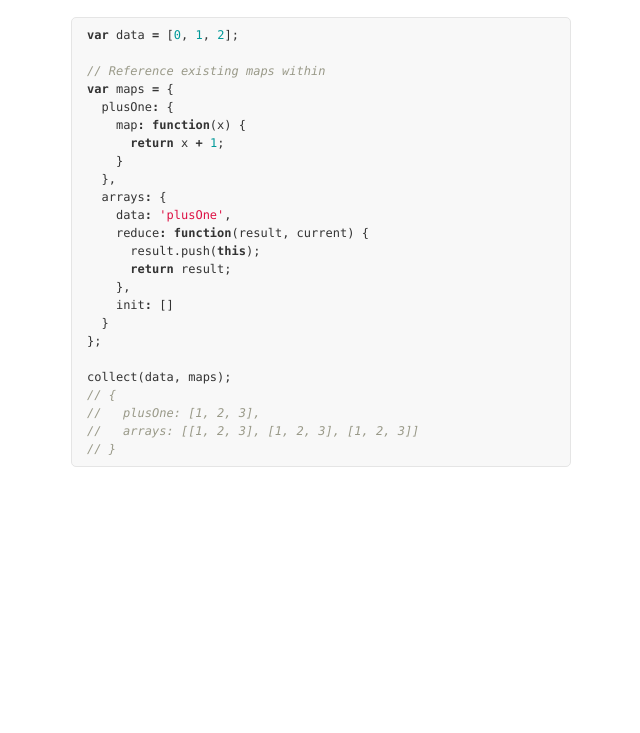
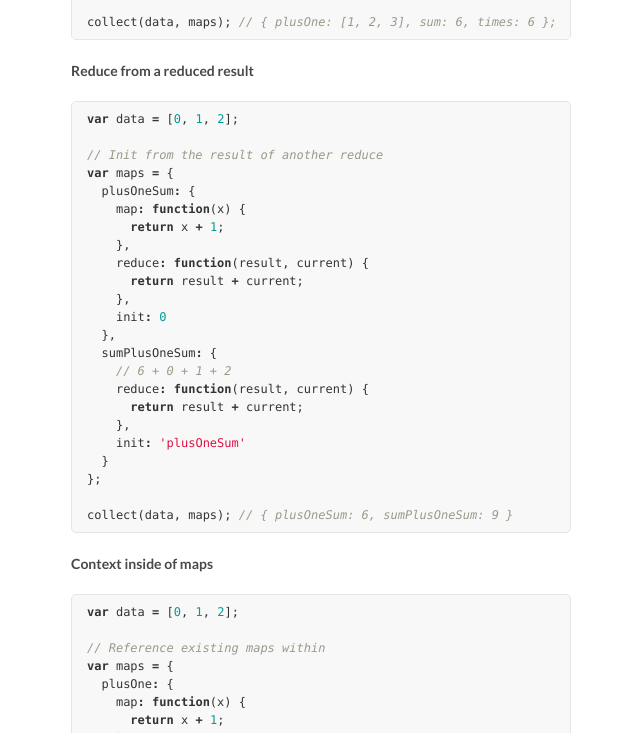
Before and after one commit to mattsacks/collect.js, a plain HTML site: page index.html in a window 1280 px wide. Shown: the part 2114-2847 px from the top of the page, without its empty margins (499-1139 px from the left). Before the commit the page ends 2651 px from the top, so only its background shows below. Drawn offline with Linux system fonts and the light colour scheme.

```diff
--- a/index.html
+++ b/index.html
@@ -82,6 +82,11 @@
 <li>
 <code>options</code> (<em>optional</em> Object): a hash of options. Currently unused.</li>
 </ul><h2>
+<a name="speed" class="anchor" href="#speed"><span class="octicon octicon-link"></span></a>Speed</h2>
+
+<p><code>O(n * (number of map and reduce functions defined))</code></p>
+
+<h2>
 <a name="example" class="anchor" href="#example"><span class="octicon octicon-link"></span></a>Example</h2>
 
 <div class="highlight highlight-javascript"><pre><span class="kd">var</span> <span class="nx">data</span> <span class="o">=</span> <span class="p">[</span><span class="mi">0</span><span class="p">,</span> <span class="mi">1</span><span class="p">,</span> <span class="mi">2</span><span class="p">];</span>
@@ -117,7 +122,7 @@
 <a name="advanced" class="anchor" href="#advanced"><span class="octicon octicon-link"></span></a>Advanced</h2>
 
 <h4>
-<a name="reduce-mapped-data-in-other-maps" class="anchor" href="#reduce-mapped-data-in-other-maps"><span class="octicon octicon-link"></span></a>Reduce mapped data in other maps</h4>
+<a name="reduce-on-mapped-data" class="anchor" href="#reduce-on-mapped-data"><span class="octicon octicon-link"></span></a>Reduce on mapped data</h4>
 
 <div class="highlight highlight-javascript"><pre><span class="kd">var</span> <span class="nx">data</span> <span class="o">=</span> <span class="p">[</span><span class="mi">0</span><span class="p">,</span> <span class="mi">1</span><span class="p">,</span> <span class="mi">2</span><span class="p">];</span>
 
@@ -145,6 +150,34 @@
 <span class="p">};</span>
 
 <span class="nx">collect</span><span class="p">(</span><span class="nx">data</span><span class="p">,</span> <span class="nx">maps</span><span class="p">);</span> <span class="c1">// { plusOne: [1, 2, 3], sum: 6, times: 6 };</span>
+</pre></div>
+
+<h4>
+<a name="reduce-from-a-reduced-result" class="anchor" href="#reduce-from-a-reduced-result"><span class="octicon octicon-link"></span></a>Reduce from a reduced result</h4>
+
+<div class="highlight highlight-javascript"><pre><span class="kd">var</span> <span class="nx">data</span> <span class="o">=</span> <span class="p">[</span><span class="mi">0</span><span class="p">,</span> <span class="mi">1</span><span class="p">,</span> <span class="mi">2</span><span class="p">];</span>
+
+<span class="c1">// Init from the result of another reduce</span>
+<span class="kd">var</span> <span class="nx">maps</span> <span class="o">=</span> <span class="p">{</span>
+  <span class="nx">plusOneSum</span><span class="o">:</span> <span class="p">{</span>
+    <span class="nx">map</span><span class="o">:</span> <span class="kd">function</span><span class="p">(</span><span class="nx">x</span><span class="p">)</span> <span class="p">{</span>
+      <span class="k">return</span> <span class="nx">x</span> <span class="o">+</span> <span class="mi">1</span><span class="p">;</span>
+    <span class="p">},</span>
+    <span class="nx">reduce</span><span class="o">:</span> <span class="kd">function</span><span class="p">(</span><span class="nx">result</span><span class="p">,</span> <span class="nx">current</span><span class="p">)</span> <span class="p">{</span>
+      <span class="k">return</span> <span class="nx">result</span> <span class="o">+</span> <span class="nx">current</span><span class="p">;</span>
+    <span class="p">},</span>
+    <span class="nx">init</span><span class="o">:</span> <span class="mi">0</span>
+  <span class="p">},</span>
+  <span class="nx">sumPlusOneSum</span><span class="o">:</span> <span class="p">{</span>
+    <span class="c1">// 6 + 0 + 1 + 2</span>
+    <span class="nx">reduce</span><span class="o">:</span> <span class="kd">function</span><span class="p">(</span><span class="nx">result</span><span class="p">,</span> <span class="nx">current</span><span class="p">)</span> <span class="p">{</span>
+      <span class="k">return</span> <span class="nx">result</span> <span class="o">+</span> <span class="nx">current</span><span class="p">;</span>
+    <span class="p">},</span>
+    <span class="nx">init</span><span class="o">:</span> <span class="s1">'plusOneSum'</span>
+  <span class="p">}</span>
+<span class="p">};</span>
+
+<span class="nx">collect</span><span class="p">(</span><span class="nx">data</span><span class="p">,</span> <span class="nx">maps</span><span class="p">);</span> <span class="c1">// { plusOneSum: 6, sumPlusOneSum: 9 }</span>
 </pre></div>
 
 <h4>
```
Also changed, not shown: params.json (+1 -1 lines).
